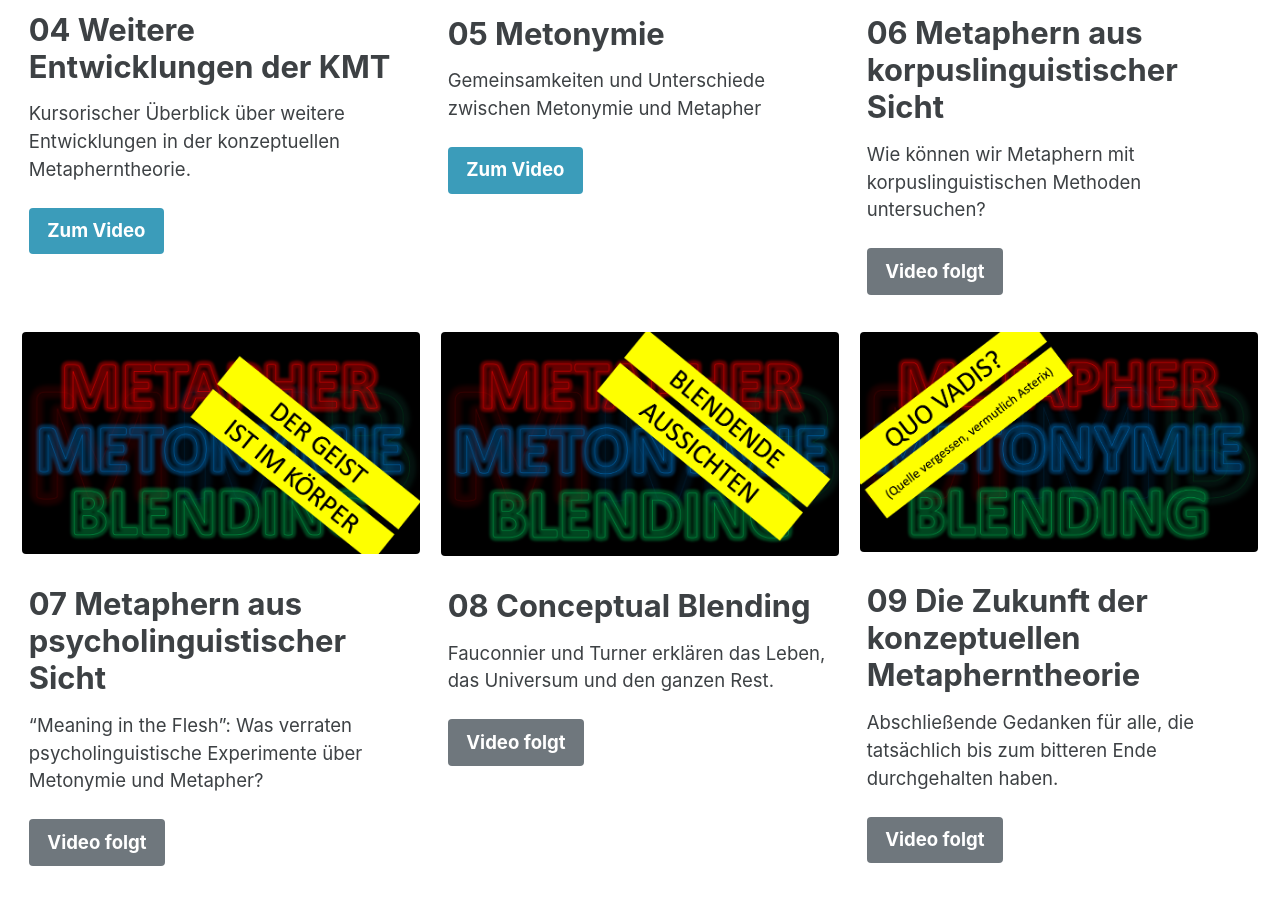
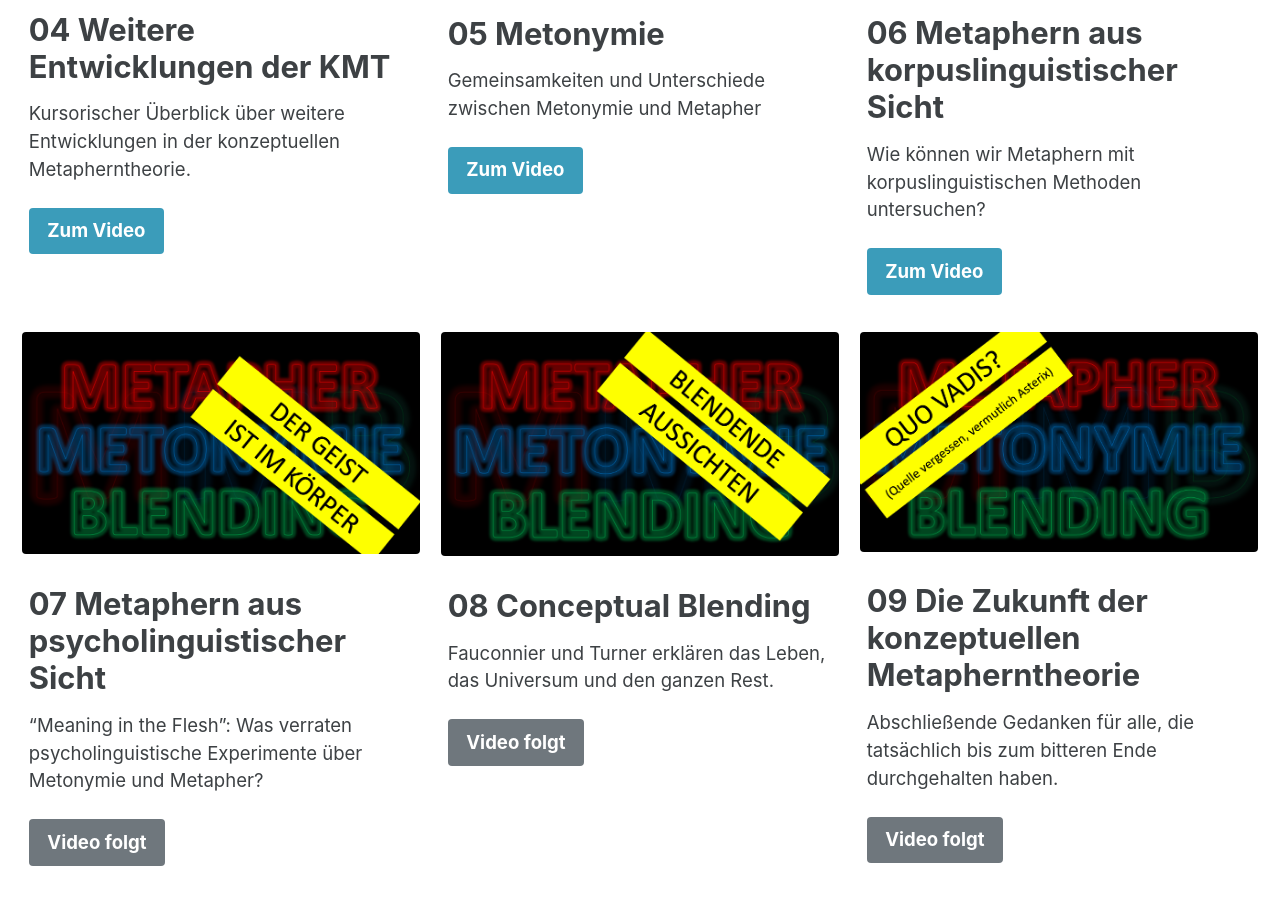
Before and after one commit to empirical-linguistics/mmb, a Jekyll site: the page built from index.html, in a window 1280 px wide and 900 px high, scrolled down 1250 px. Built offline with Jekyll 4.4.1, drawn with Linux system fonts in a browser that asks for light colours; cached includes are drawn as plain includes; the list of posts is cut into pages by our own code.

Commit message:
changed button

```diff
--- a/index.html
+++ b/index.html
@@ -52,8 +52,8 @@ feature_row:
     title: "06 Metaphern aus korpuslinguistischer Sicht"
     excerpt: "Wie können wir Metaphern mit korpuslinguistischen Methoden untersuchen?"
     url: "videos/06-korpus"
-    btn_label: "Video folgt"
-    btn_class: "btn btn--primary"
+    btn_label: "Zum Video"
+    btn_class: "btn btn--info"
   - image_path: "/assets/images/thumbnail07.png"
     alt: "Der Geist ist im Körper"
     title: "07 Metaphern aus psycholinguistischer Sicht"
```
